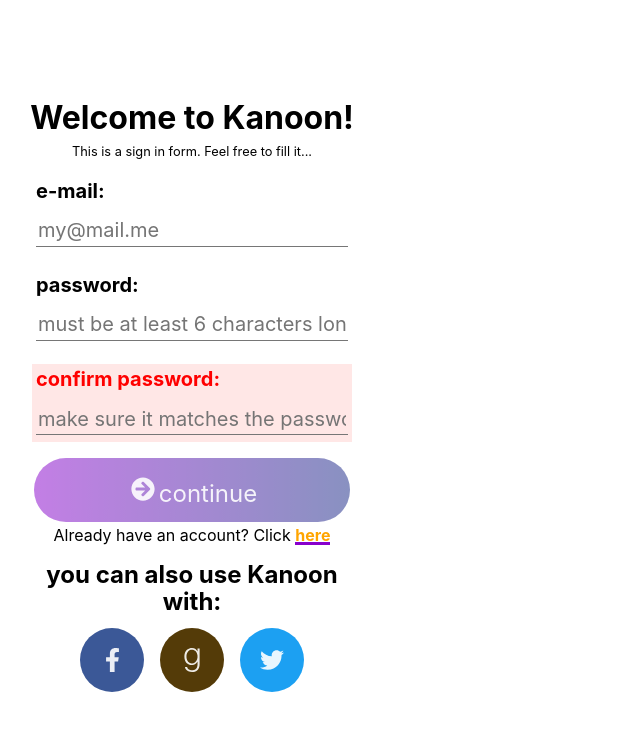
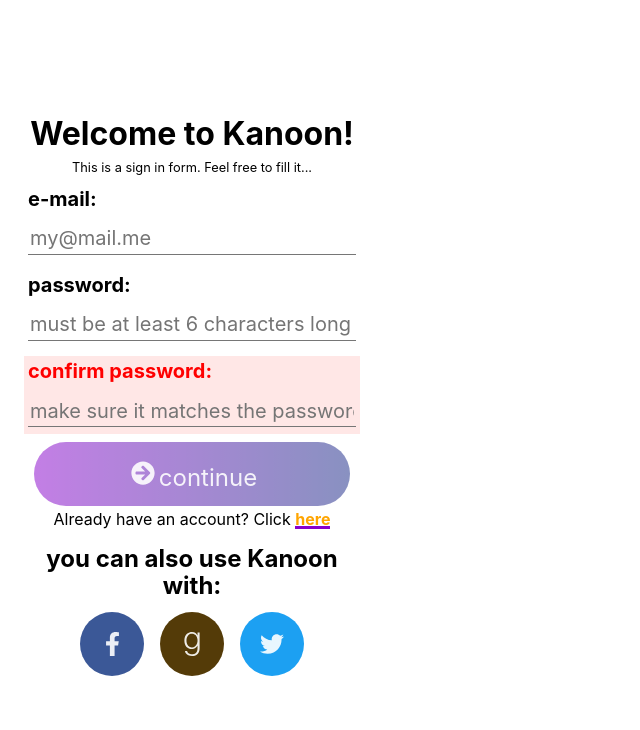
Before and after one commit to wsps10/book-emotion-analysis-app, a React (Create React App) app: page / in a window 1280 px wide. Shown: the top 730 px of the page, without its empty margins (0-640 px from the left). Built offline with nearby package versions, Linux system fonts and the light colour scheme.

Commit message:
reduce margin for <Field>

```diff
--- a/src/components/custom/Field/Field.js
+++ b/src/components/custom/Field/Field.js
@@ -5,7 +5,7 @@
 
 const Field = ({ className, error, hint, id, label, onChange, value, type }) => {
 	return (
-		<section className={`f4 flex flex-column ma3 pa1 tl ${className}`}>
+		<section className={`f4 flex flex-column ma2 pa1 tl ${className}`}>
 			<label htmlFor={id} className="b mb1">{label}</label>
 			<input id={id} className="bn bb-ns h2 mt2 outline-0 anima-transp-placeholder w-100-ns"
 				id = { id }
```
